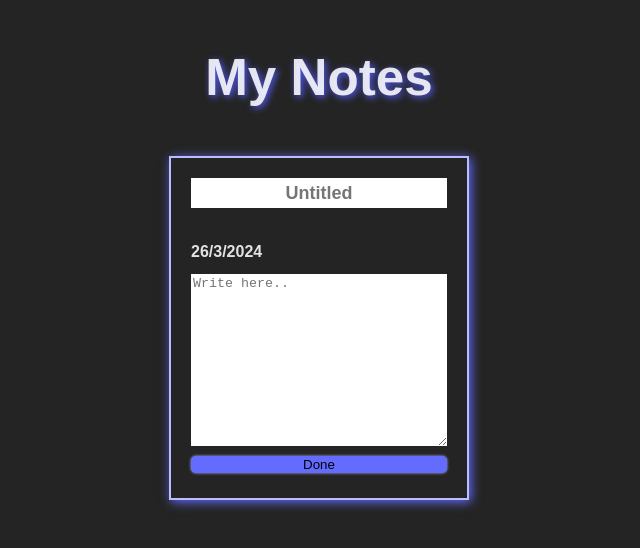
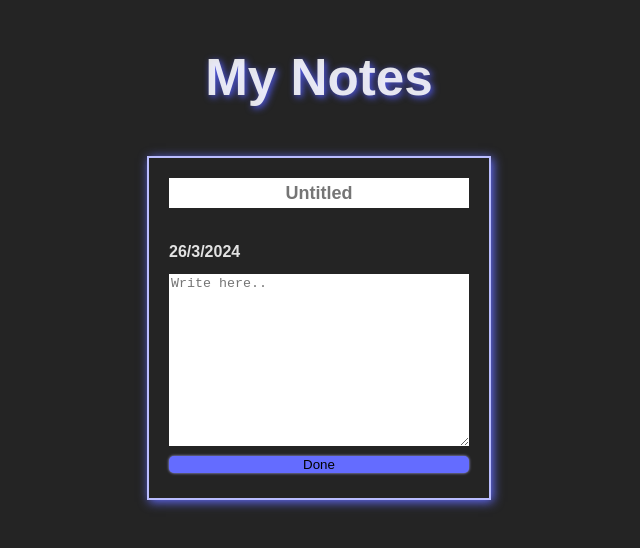
Before and after one commit to PineProMan/mynotes, a React (Vite) app: page / in a window 1280 px wide. Shown: the top 548 px of the page, without its empty margins (321-961 px from the left). Built offline with nearby package versions, Linux system fonts and the light colour scheme; a web font is replaced by a local one.

Commit message:
some css changes

```diff
--- a/src/index.css
+++ b/src/index.css
@@ -126,7 +126,7 @@ button {
   display: flex;
   flex-direction: column;
   height: 300px;
-  width: 20vw;
+  width: 300px;
   border: #babdff solid 2px;
   overflow: scroll;
   scrollbar-width: thin;
```
